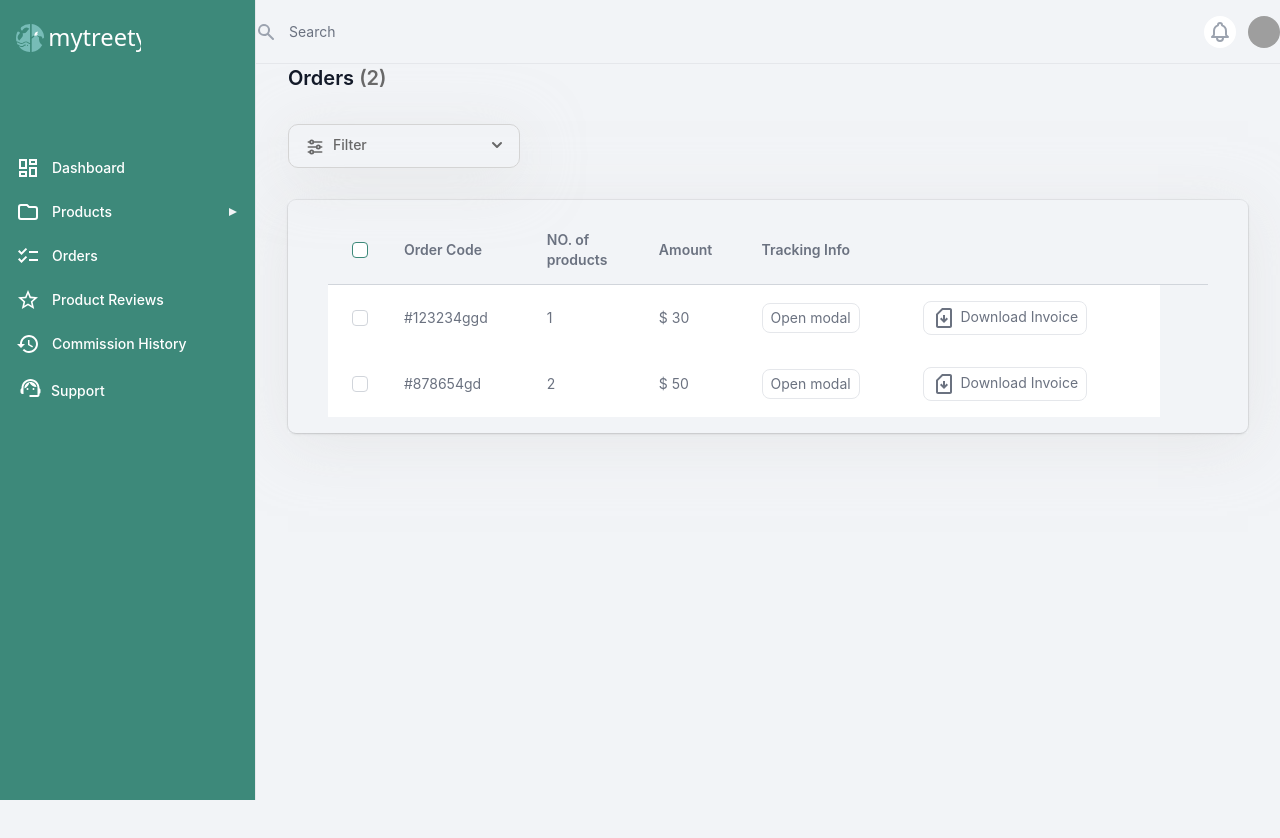
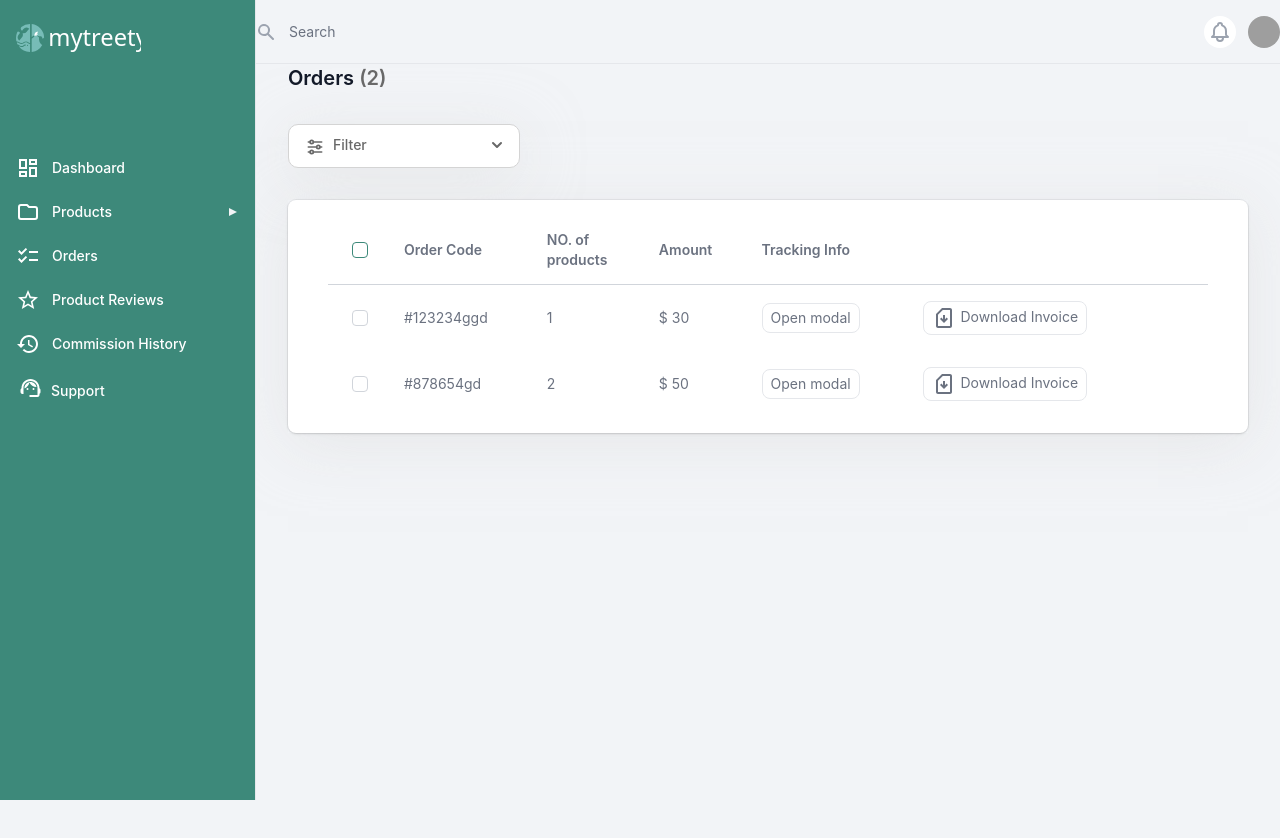
Before and after one commit to MohmaedAlaa/E-commerce-Vendor-Dashboard, a Next.js app: page /orders in a window 1280 px wide. Shown: the top 838 px of the page. Built offline with nearby package versions, Linux system fonts and the light colour scheme; grey boxes are pictures that could not be loaded.

Commit message:
fix bg-color tables

```diff
--- a/components/SelectOrders.js
+++ b/components/SelectOrders.js
@@ -106,12 +106,12 @@ export default function Example() {
                 leaveFrom="translate-x-0"
                 leaveTo="translate-x-full"
               >
-                <Dialog.Panel className="ml-auto relative max-w-xs w-full h-full bg-white shadow-xl py-4 pb-12 flex flex-col overflow-y-auto">
+                <Dialog.Panel className="ml-auto relative max-w-xs w-full h-full  shadow-xl py-4 pb-12 flex flex-col overflow-y-auto">
                   <div className="px-4 flex items-center justify-between">
                     <h2 className="text-lg font-medium text-gray-900">Filters</h2>
                     <button
                       type="button"
-                      className="-mr-2 w-10 h-10 bg-white p-2 rounded-md flex items-center justify-center text-gray-400"
+                      className="-mr-2 w-10 h-10  p-2 rounded-md flex items-center justify-center text-gray-400"
                       onClick={() => setMobileFiltersOpen(false)}
                     >
                       <span className="sr-only">Close menu</span>
--- a/components/ordersDropDown.js
+++ b/components/ordersDropDown.js
@@ -34,7 +34,7 @@ export default function Example() {
   const [open, setOpen] = useState(false);
 
   return (
-    <div className="border border-[#D4D4D4] rounded-[10px]" style={{'box-shadow':'0px 10px 60px #DCDCDC8C'}}>
+    <div className="border border-[#D4D4D4] rounded-[10px] bg-white" style={{'box-shadow':'0px 10px 60px #DCDCDC8C'}}>
       <div className="max-w-3xl mx-auto px-2 text-center sm:px-6 lg:max-w-7xl lg:px-4">
         <section
           aria-labelledby="filter-heading"
--- a/pages/commissionHistory.js
+++ b/pages/commissionHistory.js
@@ -69,7 +69,7 @@ const product = [
         <div className="mt-8 flex flex-col" style={{'box-shadow':'0px 10px 60px #DCDCDC8C'}}>
           <div className="-my-2 -mx-4 overflow-x-auto sm:-mx-6 lg:-mx-8">
             <div className="inline-block min-w-full py-2 align-middle md:px-6 lg:px-8">
-              <div className="overflow-hidden shadow ring-1 ring-black ring-opacity-5 md:rounded-lg  px-10 py-4">
+              <div className="overflow-hidden shadow ring-1 ring-black ring-opacity-5 md:rounded-lg  px-10 py-4 bg-white">
                 {
                   !isEmpty(product)?
                   <table className="min-w-full divide-y divide-gray-300" cellspacing="0" cellpadding="0">
--- a/pages/orders.js
+++ b/pages/orders.js
@@ -84,7 +84,7 @@ export default function products() {
       <div className="mt-8 flex flex-col" style={{'box-shadow':'0px 10px 60px #DCDCDC8C'}}>
         <div className="-my-2 -mx-4 overflow-x-auto sm:-mx-6 lg:-mx-8">
           <div className="inline-block min-w-full py-2 align-middle md:px-6 lg:px-8">
-              <div className="relative overflow-hidden shadow ring-1 ring-black ring-opacity-5 md:rounded-lg  px-10 py-4">
+              <div className="relative overflow-hidden shadow ring-1 ring-black ring-opacity-5 md:rounded-lg px-10 py-4	bg-white">
               {
               !isEmpty(product)?
               <table className="min-w-full table-fixed divide-y divide-gray-300">
--- a/pages/productReviews.js
+++ b/pages/productReviews.js
@@ -101,7 +101,7 @@ export default function products() {
       <div className="mt-8 flex flex-col"  style={{'box-shadow':'0px 10px 60px #DCDCDC8C'}}>
         <div className="-my-2 -mx-4 overflow-x-auto sm:-mx-6 lg:-mx-8">
           <div className="inline-block min-w-full py-2 align-middle md:px-6 lg:px-8">
-            <div className="relative overflow-hidden shadow ring-1 ring-black ring-opacity-5 md:rounded-lg px-10 py-4">
+            <div className="relative overflow-hidden shadow ring-1 ring-black ring-opacity-5 md:rounded-lg px-10 py-4 bg-white">
               {
                 !isEmpty(product)?
                 <table className="min-w-full table-fixed divide-y divide-gray-300">
```
Also changed, not shown: 1 other file (tests, documents, lock files or other folders).
